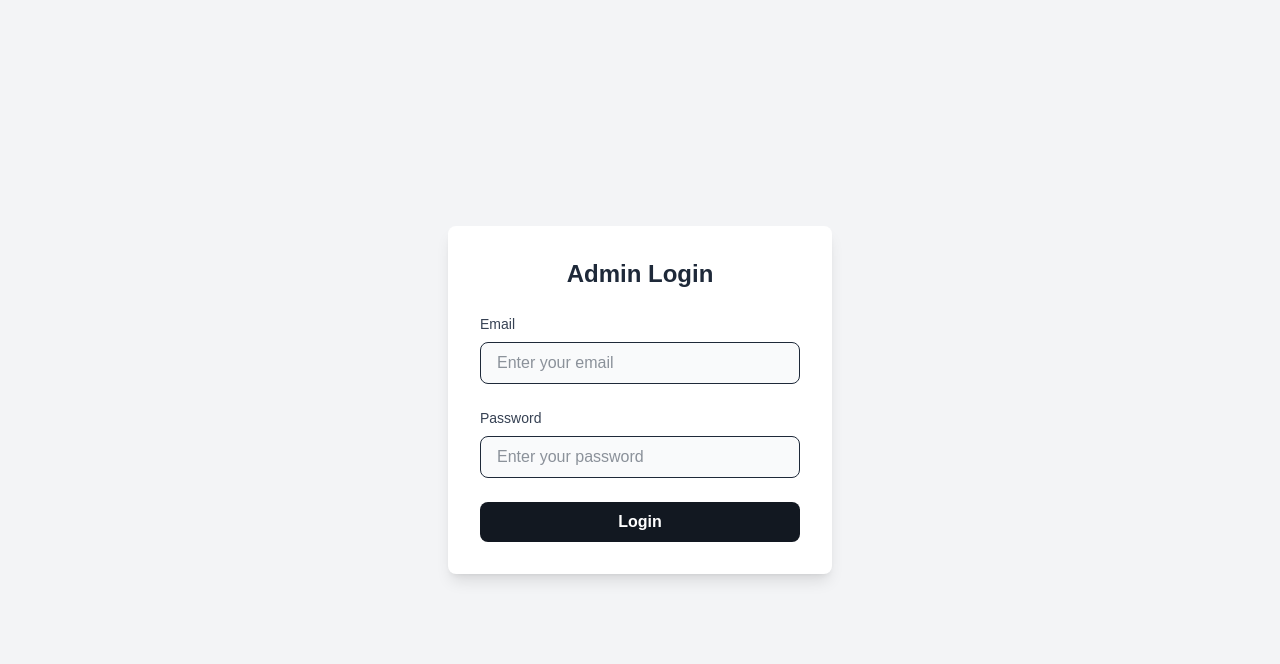
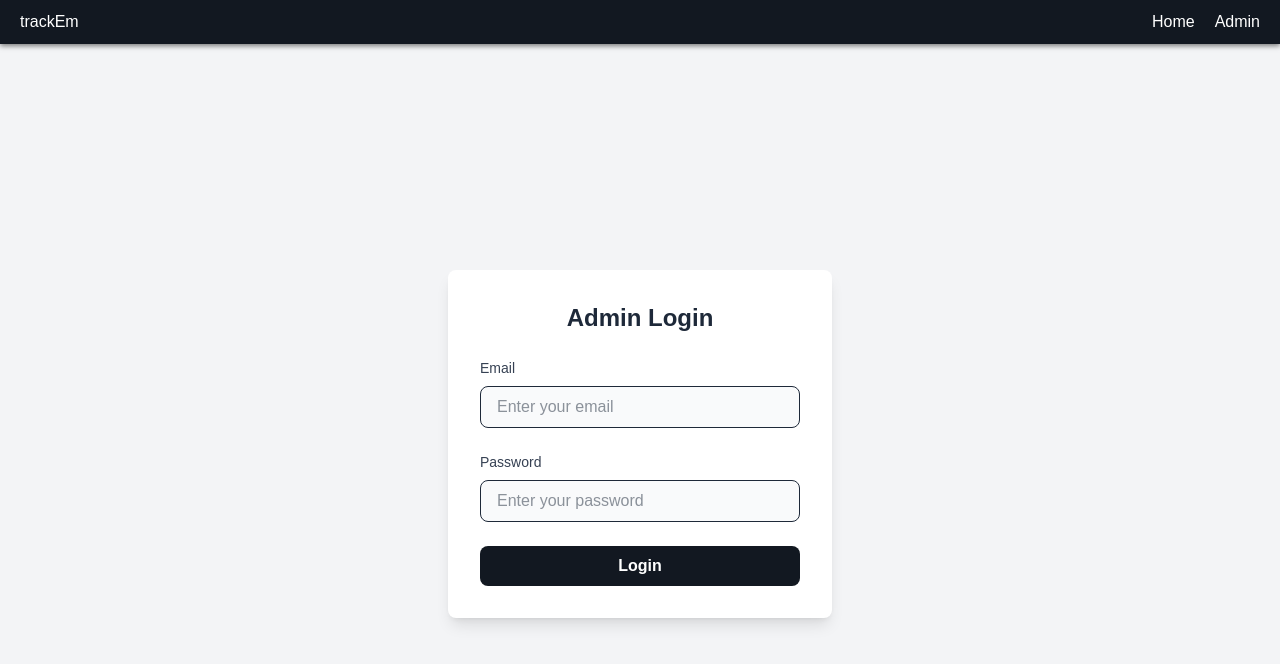
Before and after one commit to jlexm/trackEm, a Next.js app: page /login in a window 1280 px wide. Shown: the top 664 px of the page. Built offline with nearby package versions, Linux system fonts and the light colour scheme; no server answers.

Commit message:
update login page

```diff
--- a/app/login/page.tsx
+++ b/app/login/page.tsx
@@ -4,6 +4,7 @@ import { signInWithEmailAndPassword } from "firebase/auth"
 import { auth } from "@/firebase/clientApp"
 import { useState } from "react"
 import { useRouter } from "next/navigation"
+import NavBar from "../components/NavBar"
 
 export default function LoginPage() {
   const router = useRouter()
@@ -22,6 +23,8 @@ export default function LoginPage() {
   }
 
   return (
+    <div>
+      <NavBar />
       <div className="flex items-center justify-center min-h-screen bg-gray-100 dark:bg-gray-900 p-4">
         <form
           onSubmit={login}
@@ -65,5 +68,6 @@ export default function LoginPage() {
           </button>
         </form>
       </div>
+    </div>
   )
 }
```
Lines whose indentation alone changed are shown as unchanged.
